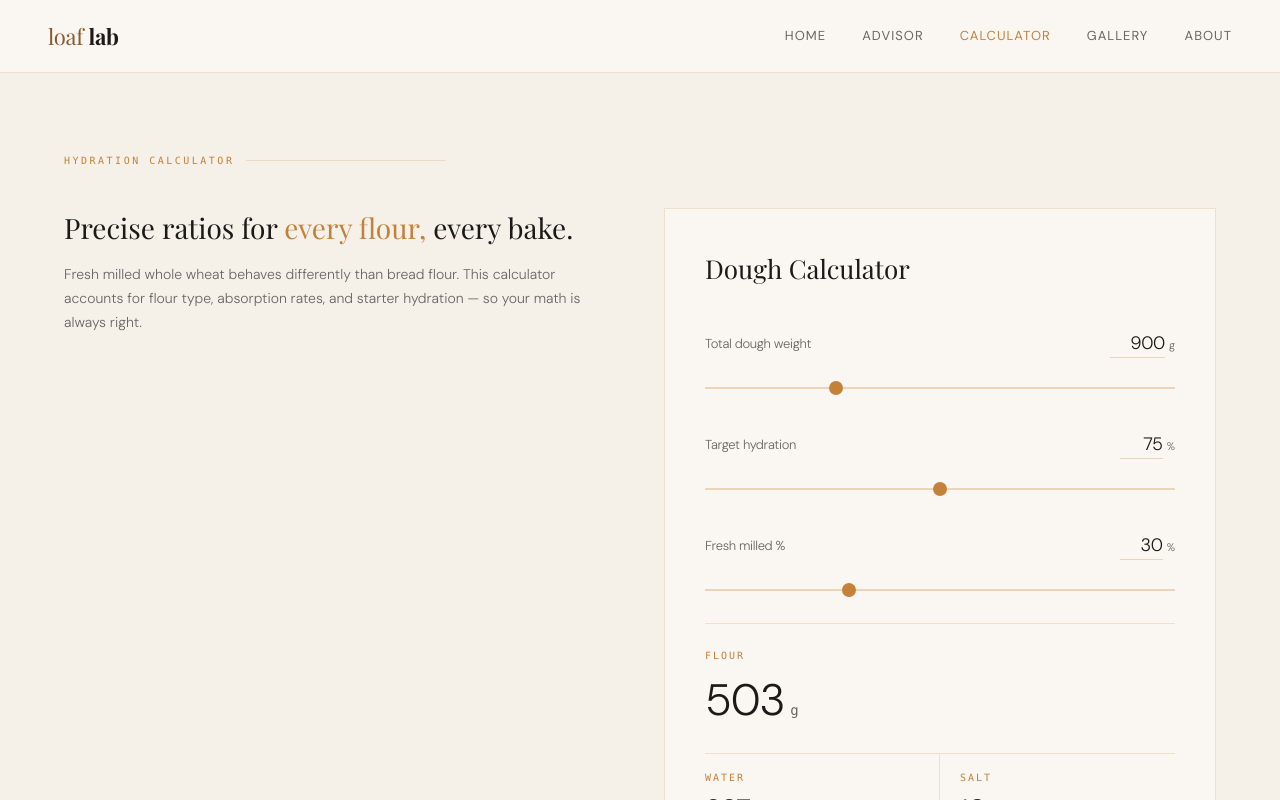
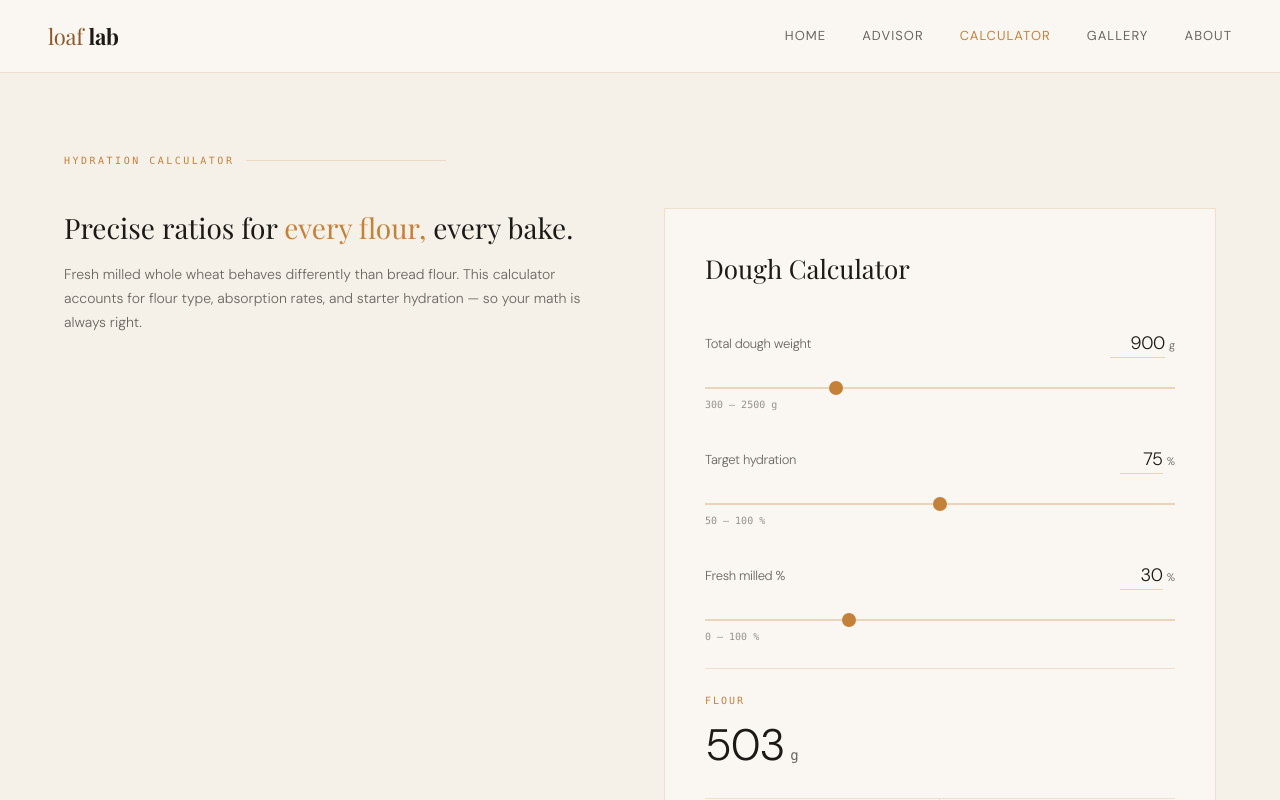
Before and after one commit to Yanwenwang/loaf-lab, a React (Vite) app: page /calculator in a window 1280 px wide. Shown: the top 800 px of the page. Built offline with nearby package versions, Linux system fonts and the light colour scheme; a web font is replaced by a local one.

Commit message:
feat(calculator): add range hints below each slider

```diff
--- a/src/components/calculator/CalculatorPage.tsx
+++ b/src/components/calculator/CalculatorPage.tsx
@@ -80,6 +80,7 @@ export const CalculatorPage = () => {
               onChange={(event) => setTotalDoughWeight(Number(event.target.value))}
               className="calc-slider"
             />
+            <p className="font-mono text-[10px] text-[#6B6560B3]">300 – 2500 g</p>
 
             <div className="mt-5 flex items-center justify-between py-3.5">
               <span className="text-[13px] tracking-tight text-[#6B6560]">Target hydration</span>
@@ -111,6 +112,7 @@ export const CalculatorPage = () => {
               onChange={(event) => setTargetHydration(Number(event.target.value))}
               className="calc-slider"
             />
+            <p className="font-mono text-[10px] text-[#6B6560B3]">50 – 100 %</p>
 
             <div className="mt-5 flex items-center justify-between py-3.5">
               <span className="text-[13px] tracking-tight text-[#6B6560]">Fresh milled %</span>
@@ -142,6 +144,7 @@ export const CalculatorPage = () => {
               onChange={(event) => setFreshMilledPercent(Number(event.target.value))}
               className="calc-slider"
             />
+            <p className="font-mono text-[10px] text-[#6B6560B3]">0 – 100 %</p>
 
             <div data-testid="calculator-output" className="mt-6 overflow-hidden border-t border-[#C4813A33] pt-6">
               <div className="pb-5">
```
